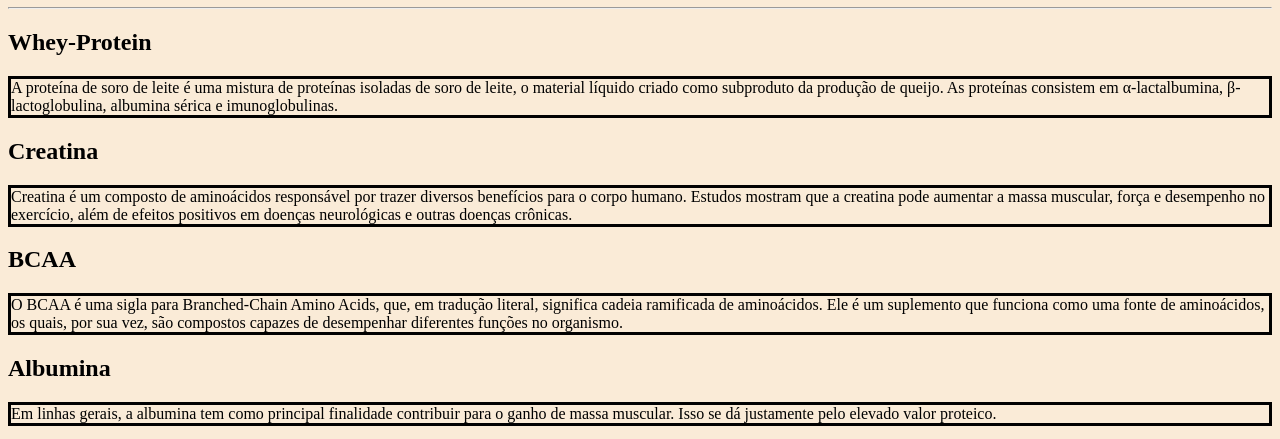
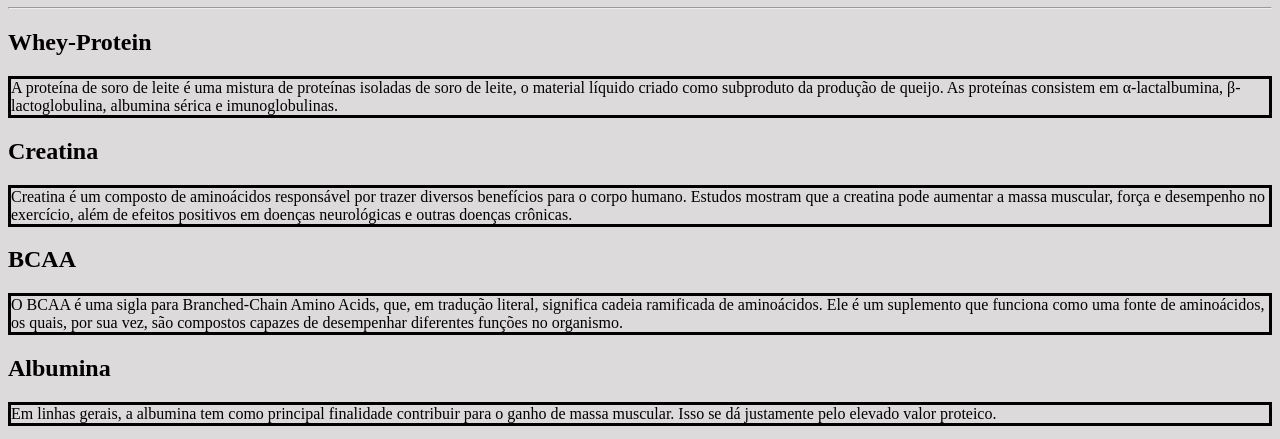
Before and after one commit to Fevivona/Blog, a plain HTML site: page index.HTML in a window 1280 px wide. Shown: the part 73-512 px from the top of the page. Drawn offline with Linux system fonts and the light colour scheme.

Commit message:
mudança de cor background

```diff
--- a/style.css
+++ b/style.css
@@ -1,7 +1,7 @@
 body {
     color: black;
     font-family:'Times New Roman', Times, serif;
-    background-color: antiquewhite;
+    background-color: rgb(220, 218, 218);
     margin-top: 5px;
     text-align: left;
 
```
